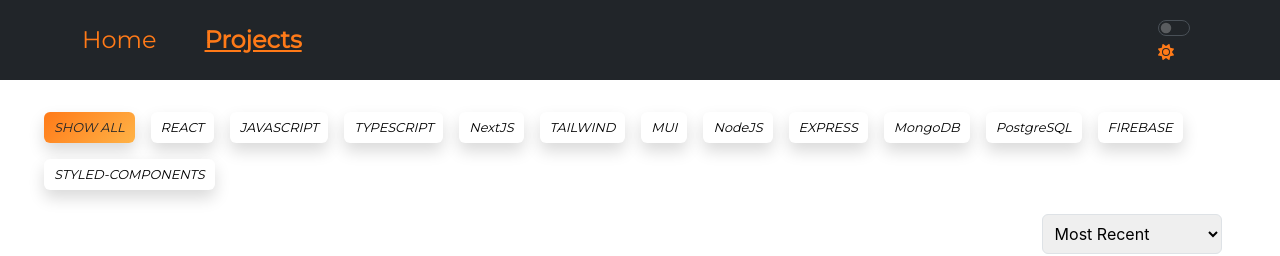
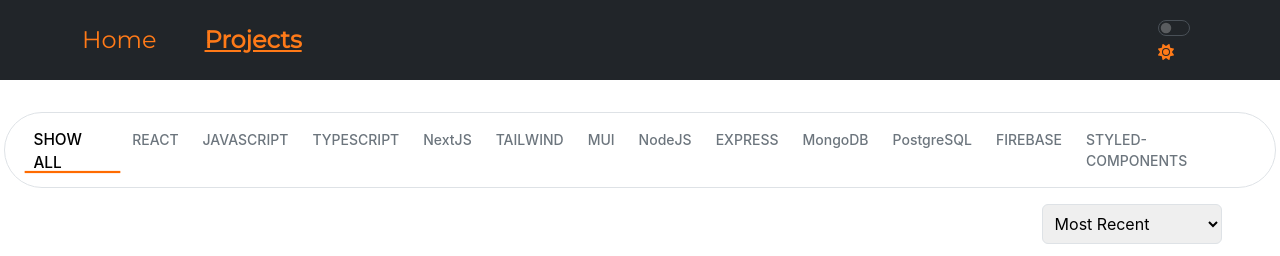
Before and after one commit to Mateus1rosengarten/myPortfolio, a React (Create React App) app: page /projects in a window 1280 px wide. Shown: the top 256 px of the page. Built offline with nearby package versions, Linux system fonts and the light colour scheme.

Commit message:
feature: adding techs cards icons to main page

```diff
--- a/src/components/techFilter.css
+++ b/src/components/techFilter.css
@@ -1,45 +1,55 @@
-.select-techs,
-.select-techs-dark {
-  padding-top: 1rem;
+.tech-filter-container {
+  background: rgba(255, 255, 255, 0.6);
+  backdrop-filter: blur(10px);
+  border: 1px solid #eaeaea;
+  width: fit-content;
 }
 
-.select-techs li,
-.select-techs-dark li {
-  font-family: "Montserrat", sans-serif;
-  display: inline-block;
-  padding: 6px 10px !important;
-  transition: all 0.2s ease-in-out !important;
-
-  font-size: 0.8rem;
+.tech-pill {
+  font-size: 14px;
+  font-weight: 500;
+  cursor: pointer;
+  color: #6c757d;
+  transition: all 0.3s ease;
 }
 
-.select-techs-dark li {
-  box-shadow: none !important;
+.tech-pill::after {
+  content: "";
+  position: absolute;
+  left: 0;
+  bottom: 0px;
+  width: 0%;
+  height: 2px;
+  background: #ff6b00;
+  transition: width 0.3s ease;
 }
 
-.select-techs li:hover,
-.select-techs-dark li:hover {
-  transform: scale(1.05);
+.tech-pill:hover {
+  color: #000;
 }
 
-.li-tech-selected {
-  color: white;
-  background-color: #0d6efd;
+.tech-pill.active {
+  color: #000;
+  transform: scale(1.1);
 }
 
-.li-tech {
-  color: black;
-  background-color: white;
+.tech-pill.active::after {
+  width: 100%;
 }
 
-@media (max-width: 767px) {
-  .select-techs,
-  .select-techs-dark {
-    width: 100% !important;
-  }
-  .select-techs li,
-  .select-techs-dark li {
-    padding: 4px 4px !important;
-    font-size: 0.5rem;
-  }
+.tech-filter-container.dark {
+  background: rgba(30, 30, 30, 0.6);
+  border: 1px solid #333;
 }
+
+.tech-filter-container.dark .tech-pill {
+  color: #aaa;
+}
+
+.tech-filter-container.dark .tech-pill:hover {
+  color: white;
+}
+
+.tech-filter-container.dark .tech-pill.active {
+  color: white;
+}
--- a/src/components/techFilter.jsx
+++ b/src/components/techFilter.jsx
@@ -8,20 +8,19 @@ const TechFilter = ({ selectedTech, handleTechClick }) => {
 
   return (
     <ul
-      className={`align-self-center ${
-        !itsDark ? "select-techs" : "select-techs-dark"
+      className={`d-flex gap-2 mt-4 px-4 p-3 rounded-pill border mx-auto overflow-auto list-unstyled tech-filter-container ${
+        itsDark ? "dark" : ""
       }`}
     >
       {techs.map((tech) => (
         <li
           key={tech}
-          className={`fst-italic m-2 px-2 py-1 shadow rounded ${
+          className={`position-relative px-2 tech-pill ${
             selectedTech.includes(tech) ||
             (tech === "SHOW ALL" && selectedTech.length === 0)
-              ? "bg-alt"
-              : "li-tech"
+              ? "active"
+              : ""
           }`}
-          style={{ transition: "0.1s", cursor: "pointer" }}
           onClick={() => handleTechClick(tech)}
         >
           {tech}
--- a/src/data/techsFiltersArray.jsx
+++ b/src/data/techsFiltersArray.jsx
@@ -15,7 +15,6 @@ export const techs = [
 ];
 
 export const icons = [
-  // Frontend
   { name: "HTML", icon: "devicon-html5-plain colored" },
   { name: "CSS", icon: "devicon-css3-plain colored " },
   { name: "JavaScript", icon: "devicon-javascript-plain colored " },
@@ -30,18 +29,12 @@ export const icons = [
     name: "Styled Components",
     icon: "devicon-styledcomponents-plain colored ",
   },
-
-  // Backend
   { name: "Node.js", icon: "devicon-nodejs-plain colored " },
   { name: "Express", icon: "devicon-express-original colored" },
-  { name: "REST API", icon: "devicon-fastapi-plain colored " }, // alternativa visual
-
-  // Database
+  { name: "REST API", icon: "devicon-fastapi-plain colored " },
   { name: "MongoDB", icon: "devicon-mongodb-plain colored " },
   { name: "PostgreSQL", icon: "devicon-postgresql-plain colored " },
   { name: "Firebase", icon: "devicon-firebase-plain colored " },
-
-  // Tools
   { name: "Git", icon: "devicon-git-plain colored " },
   { name: "GitHub", icon: "devicon-github-original" },
   { name: "Figma", icon: "devicon-figma-plain colored " },
```
